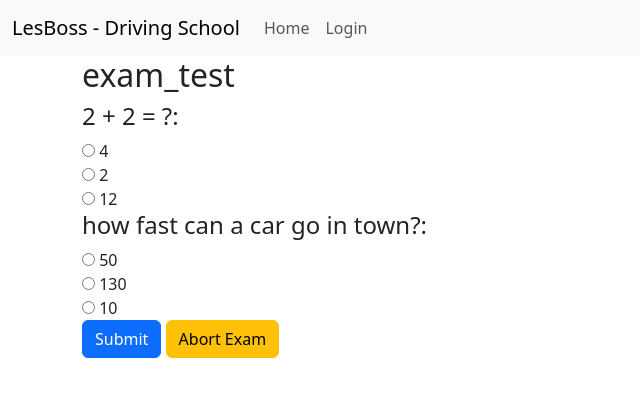
After one commit to Glados1998/drivingschool_django, a Django app: page /exam/start/1/ in a window 1280 px wide. The commit adds this page. Shown: the top 397 px of the page, without its empty margins (0-640 px from the left). Run offline with Django 4.2, Linux system fonts and the light colour scheme; data comes from the database, SQL or seed files in the repository; both versions use the stored data as it was after the commit.

Commit message:
feat/ student exam ok, crud still needs to be implemented for staff

```diff
--- a/driving_school/app/models.py
+++ b/driving_school/app/models.py
@@ -44,7 +44,18 @@ class User(AbstractBaseUser, PermissionsMixin):
         (SECRETARY, 'Secretary'),
     ]
 
+    PASSED = 1
+    FAILED = 2
+    NOT_CONCERNED = 3
+
+    ExamStatus = [
+        (PASSED, 'passed'),
+        (FAILED, 'failed'),
+        (NOT_CONCERNED, 'not concerned'),
+    ]
+
     role = models.PositiveSmallIntegerField(choices=USER_ROLE_CHOICES, blank=True, null=True)
+    exam_status = models.PositiveSmallIntegerField(choices=ExamStatus, blank=True, null=True)
     paid_course_hours = models.DecimalField(max_digits=10, decimal_places=2, default=0)
     taken_course_hours = models.DecimalField(max_digits=10, decimal_places=2, default=0)
     student_timeslots = models.ManyToManyField('TimeSlot', blank=True, related_name='students')
@@ -125,3 +136,23 @@ class TimeSlot(models.Model):
     def save(self, *args, **kwargs):
         self.duration = self.calculate_duration()
         super().save(*args, **kwargs)
+
+
+class Exam(models.Model):
+    title = models.CharField(max_length=254)
+
+
+class ExamQuestion(models.Model):
+    exam = models.ForeignKey(Exam, on_delete=models.CASCADE)
+    exam_question = models.CharField(max_length=254)
+
+
+class Answer(models.Model):
+    exam_question = models.ForeignKey(ExamQuestion, on_delete=models.CASCADE)
+    answer = models.CharField(max_length=254)
+    is_correct = models.BooleanField(default=False)
+
+
+class StudentAnswer(models.Model):
+    answer = models.ForeignKey(Answer, on_delete=models.CASCADE)
+    student = models.ForeignKey(User, on_delete=models.CASCADE)
--- /dev/null
+++ b/driving_school/app/templates/app/exam.html
@@ -0,0 +1,28 @@
+{% extends 'app/base.html' %}
+
+{% block document_title %}
+{% endblock %}
+
+{% block content %}
+    <div class="container">
+        <div class="row">
+            <div class="col-md-12">
+                <h2>{{ exam.title }}</h2>
+                <form method="post" action="{% url 'submit_exam' exam.id %}">
+                    {% csrf_token %}
+                    {% for question in exam_questions %}
+                        <h4>{{ question.exam_question }}:</h4>
+                        {% for answer in question.answer_set.all %}
+                            <label>
+                                <input type="radio" name="question_{{ question.pk }}" value="{{ answer.pk }}" required>
+                                {{ answer.answer }}
+                            </label><br>
+                        {% endfor %}
+                    {% endfor %}
+                    <button class="btn btn-primary" type="submit">Submit</button>
+                    <a class="btn btn-warning" href="{% url 'user-dashboard' %}">Abort Exam</a>
+                </form>
+            </div>
+        </div>
+    </div>
+{% endblock %}
--- a/driving_school/app/templates/includes/messages.html
+++ b/driving_school/app/templates/includes/messages.html
@@ -3,9 +3,7 @@
         {% for message in messages %}
             <div class="alert alert-dismissible {% if message.tags %}alert-{{ message.tags }}{% endif %}" role="alert">
                 {{ message }}
-                <button type="button" class="btn-close" data-bs-dismiss="alert">
-                    <span aria-hidden="true">&times;</span>
-                </button>
+                <button type="button" class="btn-close" data-bs-dismiss="alert"></button>
             </div>
         {% endfor %}
     </div>
--- a/driving_school/app/templates/settings/student/account-details.html
+++ b/driving_school/app/templates/settings/student/account-details.html
@@ -47,5 +47,8 @@
                 </table>
             </div>
         </div>
+    {% if logged_in_user.taken_course_hours >= 8 %}
+        {% include 'includes/exam_component.html' %}
+    {% endif %}
     </div>
 </div>
--- a/driving_school/app/urls.py
+++ b/driving_school/app/urls.py
@@ -20,4 +20,7 @@ urlpatterns = [
     path('instructor-details/<int:instructor_pk>/', views.instructor_details, name='instructor-details'),
     path('cancel-course/<int:course_pk>/', views.cancelCourse, name='cancel-course'),
     path('complete-course/<int:course_pk>/', views.complete_course, name='complete-course'),
+    path('exam', views.exam_menu, name='exam_menu'),
+    path('exam/start/<int:exam_pk>/', views.start_exam, name='start_exam'),
+    path('exam/submit/<int:exam_pk>/', views.submit_exam, name='submit_exam'),
 ]
--- a/driving_school/app/views.py
+++ b/driving_school/app/views.py
@@ -1,10 +1,10 @@
 from django.contrib import messages
-from django.shortcuts import render
+from django.shortcuts import render, redirect, get_object_or_404
 from django.contrib.auth import login, logout
 from django.contrib.auth.forms import AuthenticationForm, UserCreationForm
 from .forms import UserForm, CourseForm, StudentForm, InstructorForm, InstructorForm, \
-    SecretaryForm
-from .models import Course, User
+    SecretaryForm, AdminForm, ExamForm, ExamQuestionForm, AnswerForm
+from .models import Course, User, Exam, ExamQuestion, Answer, StudentAnswer
 
 
 # Create your views here.
@@ -257,3 +257,102 @@ def complete_course(request, course_pk):
     student.save()
     messages.success(request, 'Course completed successfully.')
     return render(request, 'app/user-dashboard.html')
+
+
+def createExam(request):
+    if request.method == 'POST':
+        exam_add_form = ExamForm(request.POST)
+        if exam_add_form.is_valid():
+            new_exam = exam_add_form.save(commit=False)
+            new_exam.save()
+            return render(request, 'app/user-dashboard.html')
+    else:
+        exam_add_form = ExamForm()
+    return render(request, 'app/user-dashboard.html', {'exam_add_form': exam_add_form})
+
+
+def editDeleteExam(request, exam_pk):
+    instance = Exam.objects.get(pk=exam_pk)
+    if 'edit' in request.POST:
+        exam_edit_form = ExamForm(request.POST, instance=instance)
+        if exam_edit_form.is_valid():
+            exam_edit_form.save()
+            return render(request, 'app/user-dashboard.html')
+    elif 'delete' in request.POST:
+        instance.delete()
+        return render(request, 'app/user-dashboard.html')
+    else:
+        exam_edit_form = ExamForm(instance=instance)
+    return render(request, 'crud/edit-exam.html', {'exam_edit_form': exam_edit_form})
+
+
+def createExamQuestion(request):
+    if request.method == 'POST':
+        exam_question_add_form = ExamQuestionForm(request.POST)
+        if exam_question_add_form.is_valid():
+            new_exam_question = exam_question_add_form.save(commit=False)
+            new_exam_question.save()
+            return render(request, 'app/user-dashboard.html')
+    else:
+        exam_question_add_form = ExamQuestionForm()
+    return render(request, 'app/user-dashboard.html', {'exam_question_add_form': exam_question_add_form})
+
+
+def editDeleteQuestion(request, question_pk):
+    instance = ExamQuestion.objects.get(pk=question_pk)
+    if 'edit' in request.POST:
+        exam_question_edit_form = ExamQuestionForm(request.POST, instance=instance)
+        if exam_question_edit_form.is_valid():
+            exam_question_edit_form.save()
+            return render(request, 'app/user-dashboard.html')
+    elif 'delete' in request.POST:
+        instance.delete()
+        return render(request, 'app/user-dashboard.html')
+    else:
+        exam_question_edit_form = ExamQuestionForm(instance=instance)
+    return render(request, 'crud/edit-question.html', {'exam_question_edit_form': exam_question_edit_form})
+
+
+def exam_menu(request):
+    exams = Exam.objects.all()
+    return render(request, 'app/exam-menu.html', {'exams': exams})
+
+
+def start_exam(request, exam_pk):
+    exam = Exam.objects.get(pk=exam_pk)
+    exam_questions = exam.examquestion_set.all()
+    context = {'exam': exam, 'exam_questions': exam_questions}
+    return render(request, 'app/exam.html', context)
+
+
+def submit_exam(request, exam_pk):
+    user = request.user
+    if request.method != 'POST':
+        return redirect('app:exam_menu')
+
+    exam = get_object_or_404(Exam, pk=exam_pk)
+    exam_questions = exam.examquestion_set.all()
+
+    correct_answers = 0
+    incorrect_answers = 0
+
+    for question in exam_questions:
+        user_answer_id = request.POST.get(f'question_{question.pk}')
+        if not user_answer_id:
+            continue
+
+        user_answer = Answer.objects.get(pk=user_answer_id)
+        if user_answer.is_correct:
+            correct_answers += 1
+        else:
+            incorrect_answers += 1
+    if correct_answers >= incorrect_answers:
+        messages.success(request, 'Congratulations! You passed the exam.')
+        user.exam_status = User.PASSED
+        user.save()
+        return render(request, 'app/user-dashboard.html')
+    else:
+        messages.error(request, 'Sorry! You failed the exam.')
+        user.exam_status = User.FAILED
+        user.save()
+        return render(request, 'app/user-dashboard.html')
```
Also changed, not shown: driving_school/app/admin.py (+7 -2 lines), driving_school/app/forms.py (+19 -1 lines), driving_school/app/templates/app/exam-menu.html (added, +25 -0 lines), driving_school/app/templates/crud/edit-exam.html (added, +10 -0 lines), driving_school/app/templates/crud/edit-question.html (added, +10 -0 lines), driving_school/app/templates/includes/exam_component.html (added, +16 -0 lines), driving_school/app/migrations/0016_user_exam_status.py (added), driving_school/app/migrations/0017_answer_exam_studentanswer_examquestion_and_more.py (added), driving_school/db.sqlite3.
